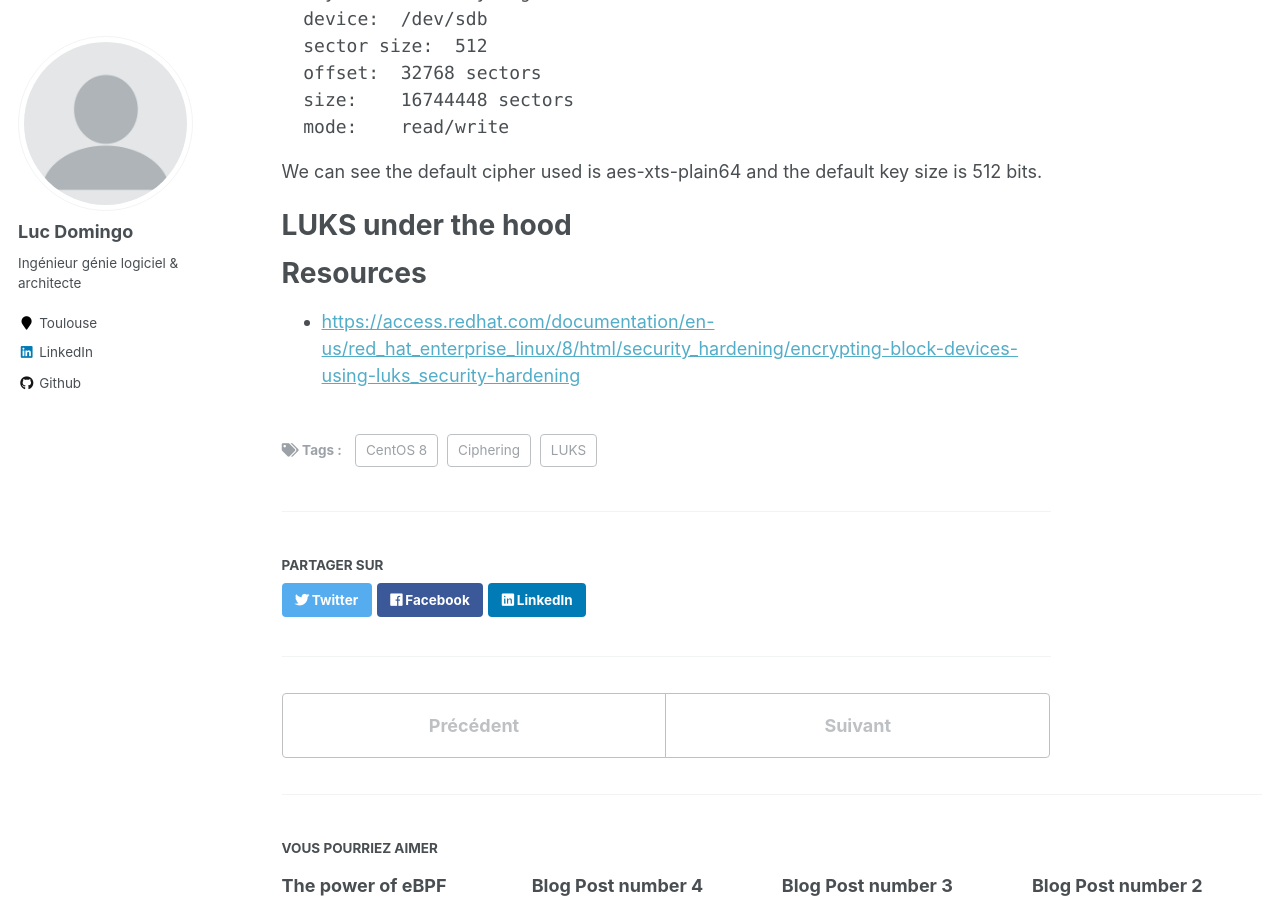
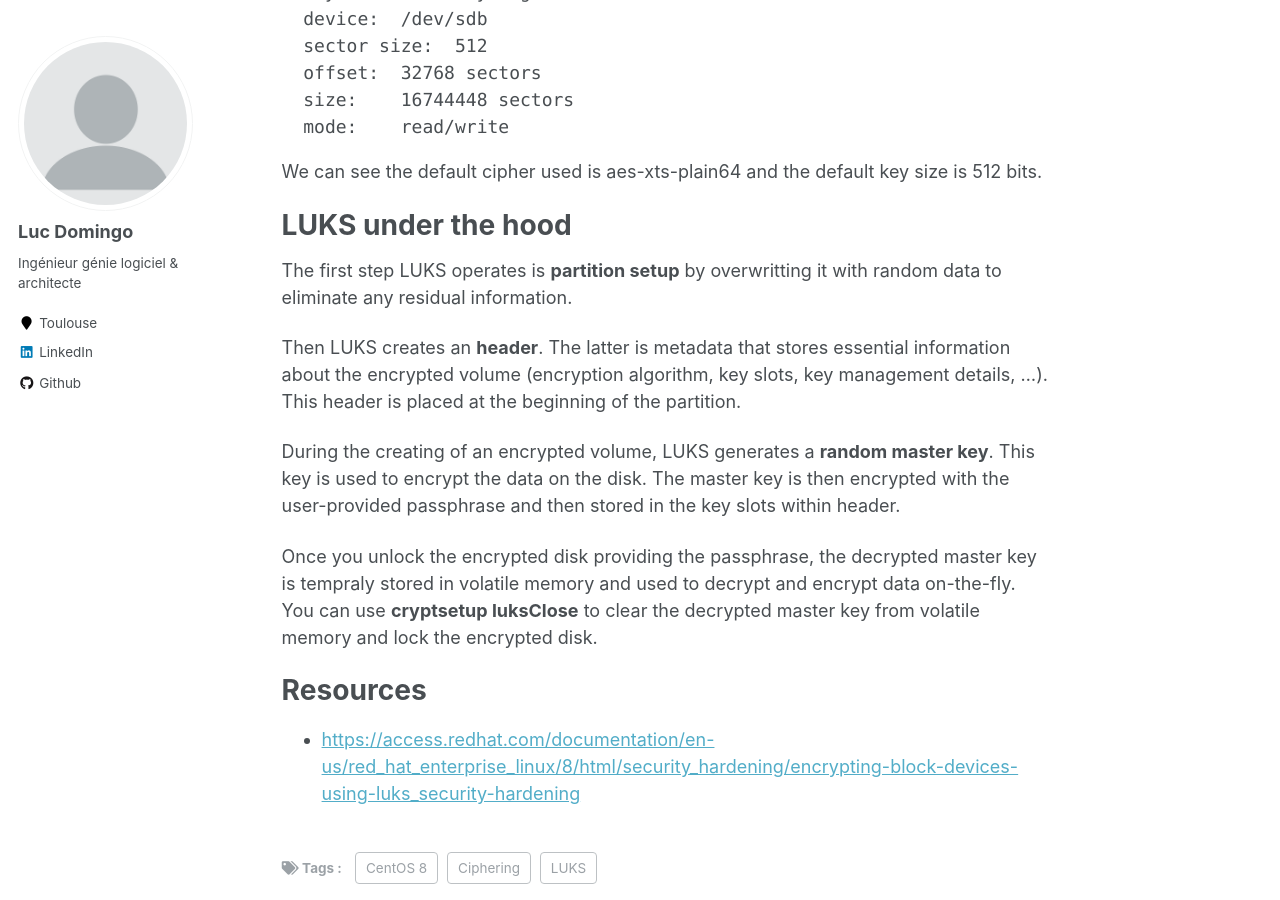
Before and after one commit to LucDomingo/mywebsite, a Jekyll site: the page built from _posts/2022-12-12-ciphering-disk-linux.md, in a window 1280 px wide and 900 px high, scrolled down 2598 px. Built offline with Jekyll 4.4.1, drawn with Linux system fonts in a browser that asks for light colours; some of the changed text lies outside the part shown.

Commit message:
Update 2022-12-12-ciphering-disk-linux.md

```diff
--- a/_posts/2022-12-12-ciphering-disk-linux.md
+++ b/_posts/2022-12-12-ciphering-disk-linux.md
@@ -99,7 +99,13 @@ We can see the default cipher used is aes-xts-plain64 and the default key size i
 
 LUKS under the hood
 ======
+The first step LUKS operates is **partition setup** by overwritting it with random data to eliminate any residual information.
 
+Then LUKS creates an **header**. The latter is metadata that stores essential information about the encrypted volume (encryption algorithm, key slots, key management details, ...). This header is placed at the beginning of the partition.
+
+During the creating of an encrypted volume, LUKS generates a **random master key**. This key is used to encrypt the data on the disk. The master key is then encrypted with the user-provided passphrase and then stored in the key slots within header.
+
+Once you unlock the encrypted disk providing the passphrase, the decrypted master key is tempraly stored in volatile memory and used to decrypt and encrypt data on-the-fly. You can use **cryptsetup luksClose** to clear the decrypted master key from volatile memory and lock the encrypted disk.
 
 Resources
 ======
```
